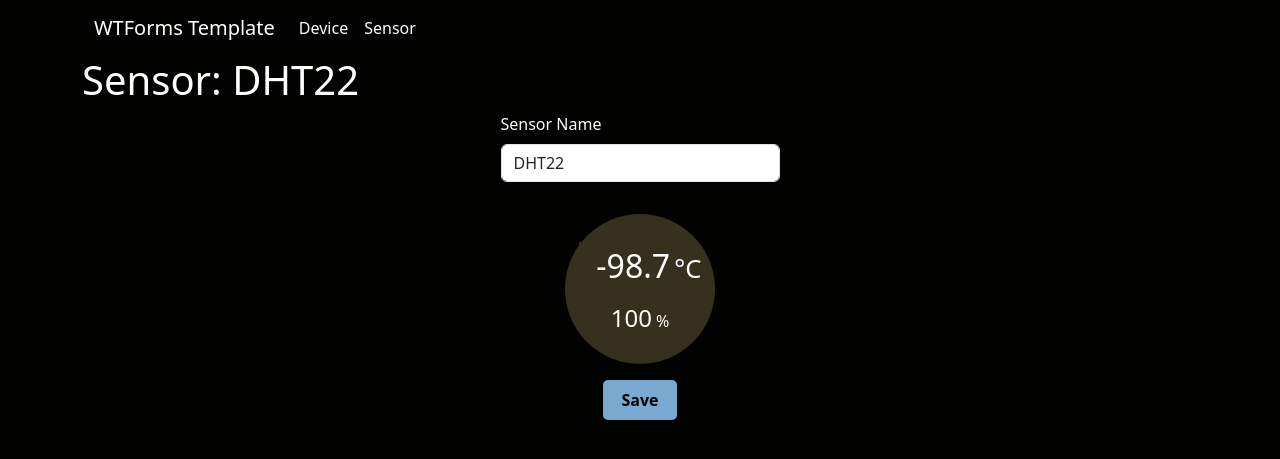
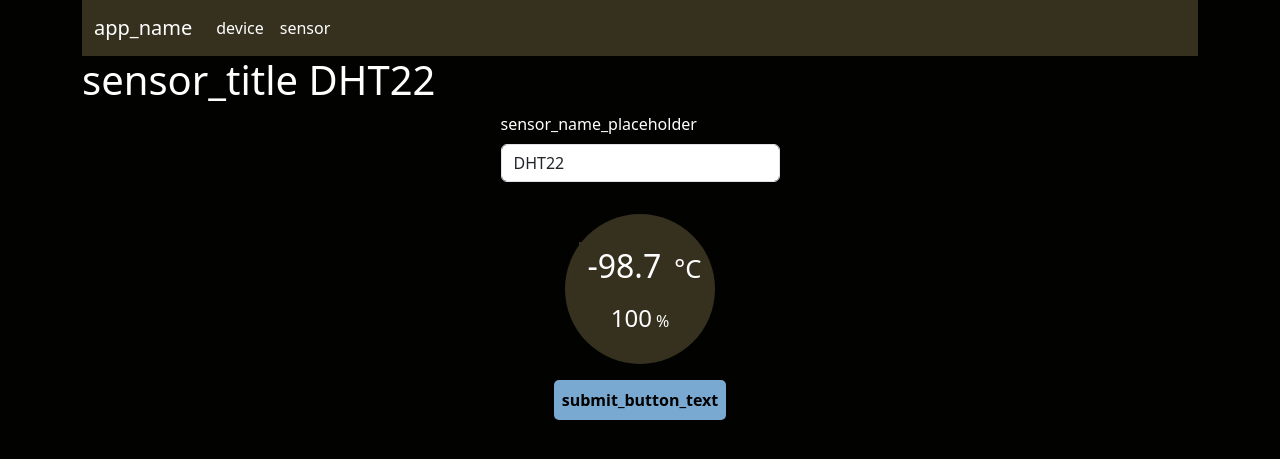
Before and after one commit to techdude101/flask-wtforms-template, a Flask app: page /sensor in a window 1280 px wide. Shown: the top 459 px of the page. Run offline with Flask 3, Linux system fonts and the light colour scheme.

Commit message:
Number formatting - I18N

```diff
--- a/src/app.py
+++ b/src/app.py
@@ -1,16 +1,19 @@
 """Main Flask application"""
 
 import argparse
+import decimal
 import os
 import sys
 import socket
 import logging
 import logging.config
 import textwrap
+import locale
 from flask import Flask, request, session, g, render_template
 from flask_babel import Babel
 from models.device_info_form import DeviceInfoForm
 from models.sensor_info_form import SensorInfoForm
+from flask_babel import _, format_decimal
 
 # Routes
 from routes.hw import hw_route
@@ -76,8 +79,9 @@ def create_app():
     flask_app.config['SECRET_KEY'] = "my super secret key"
     flask_app.register_blueprint(hw_route)
     flask_app.register_blueprint(log_level_route)
-    Babel(flask_app, locale_selector=get_locale,
-          timezone_selector=get_timezone)
+    flask_app.babel = Babel(
+        flask_app, locale_selector=get_locale, timezone_selector=get_timezone
+    )
 
     return flask_app
 
@@ -98,6 +102,7 @@ def hello_world():
 @app.route("/device", methods=["GET", "POST"])
 def device():
     device_info_form = DeviceInfoForm(data=device_info)
+    device_info_form.submit.value = _('submit_button_text')
 
     if device_info_form.validate_on_submit():
         device_info["device_name"] = device_info_form.device_name.data
@@ -113,12 +118,23 @@ def device():
 
 @app.route("/sensor", methods=["GET", "POST"])
 def sensor():
+    locale.setlocale(locale.LC_ALL, get_locale())
+    app.logger.debug("Locale: %s", get_locale())
+
     sensor_info_form = SensorInfoForm(data=sensor_info)
+
+    app.logger.debug("Formatted temp = %s", sensor_info_form.temperature.data)
 
     if sensor_info_form.validate_on_submit():
         sensor_info["sensor_name"] = sensor_info_form.sensor_name.data
-        sensor_info["temperature"] = sensor_info_form.temperature.data
+        sensor_info["temperature"] = locale.atof(
+            sensor_info_form.temperature.data, decimal.Decimal
+        )
+        app.logger.debug("Updated temperature = %s",
+                         sensor_info["temperature"])
         sensor_info["humidity"] = sensor_info_form.humidity.data
+    sensor_info_form.temperature.data = format_decimal(
+        sensor_info["temperature"])
 
     return render_template("sensor_info_form.html",
                            sensor_info=sensor_info,
@@ -138,7 +154,7 @@ if __name__ == "__main__":
     parser.add_argument(
         "-l",
         "--log-level",
-        default="ERROR",
+        default="DEBUG",
         help=textwrap.dedent(
             """\
                         CRITICAL, ERROR, WARNING, INFO or DEBUG
--- a/src/models/sensor_info_form.py
+++ b/src/models/sensor_info_form.py
@@ -1,12 +1,13 @@
 from flask_wtf import FlaskForm
-from wtforms import StringField, DecimalField, IntegerField, SubmitField
+from wtforms import StringField, IntegerField, SubmitField
 from wtforms.validators import DataRequired
 
 
 class SensorInfoForm(FlaskForm):
-    sensor_name = StringField("Sensor Name", validators=[DataRequired()])
-    temperature = DecimalField("Temperature (°C)",
-                               validators=[DataRequired()],
-                               places=1)
-    humidity = IntegerField("Humidity (%)", validators=[DataRequired()])
-    submit = SubmitField("Save")
+    sensor_name = StringField('sensor_name_placeholder',
+                              validators=[DataRequired()])
+    temperature = StringField("temperature_placeholder",
+                              validators=[DataRequired()])
+    humidity = IntegerField('humidity_placeholder',
+                            validators=[DataRequired()])
+    submit = SubmitField('submit_button_text')
--- a/src/static/css/styles.css
+++ b/src/static/css/styles.css
@@ -19,6 +19,10 @@ a:active,
 a:hover,
 a:focus {
   text-decoration: underline;
+}
+
+.nav-top {
+  background-color: var(--colour-secondary);
 }
 
 .sensor-form {
@@ -45,9 +49,10 @@ a:focus {
 }
 
 .temperature {
-  width: 5ch;
+  min-width: 3ch;
+  max-width: 5ch;
   font-size: 2rem;
-  text-align: right;
+  text-align: center;
 }
 
 .temperature-unit {
--- a/src/templates/base.html
+++ b/src/templates/base.html
@@ -10,16 +10,16 @@
 <body>
   <div class="container">
     <header>
-      <nav class="navbar navbar-expand-lg navbar-light">
+      <nav class="navbar navbar-expand-lg navbar-light nav-top">
       <div class="container-fluid">
-        <a class="navbar-brand" href="/">WTForms Template</a>
+        <a class="navbar-brand" href="/">{{ _('app_name') }}</a>
         <div class="collapse navbar-collapse" id="navbarSupportedContent">
           <ul class="navbar-nav me-auto mb-2 mb-lg-0">
             <li class="nav-item">
-              <a class="nav-link" href="/device">Device</a>
+              <a class="nav-link" href="/device">{{ _('device') }}</a>
             </li>
             <li class="nav-item">
-              <a class="nav-link" href="/sensor">Sensor</a>
+              <a class="nav-link" href="/sensor">{{ _('sensor') }}</a>
             </li>
           </ul>
         </div>
--- a/src/templates/sensor_info_form.html
+++ b/src/templates/sensor_info_form.html
@@ -1,9 +1,9 @@
 {% extends 'base.html' %}
 {% block content %}
-  <h1> Sensor: {{ sensor_info.sensor_name }} </h1>
+  <h1> {{ _('sensor_title') }} {{ sensor_info.sensor_name }} </h1>
   <form method="POST" class="w-25 sensor-form">
     {{ form.csrf_token }}
-    {{ form.sensor_name.label(class="form-label") }}
+    {{ form.sensor_name.label(class="form-label", text=_("sensor_name_placeholder")) }}
     {{ form.sensor_name(class="form-control") }}
     <div class="sensor-container">
       <div>
@@ -16,7 +16,7 @@
       </div>
     </div>
     <div class="button-group">
-      {{ form.submit(class="button-highlight") }}
+      {{ form.submit(class="button-highlight", value=_("submit_button_text")) }}
     </div>
   </form>
 {% endblock %}
```
Also changed, not shown: src/models/device_info_form.py (+4 -3 lines), src/templates/device_info_form.html (+4 -4 lines), src/translations/en/LC_MESSAGES/messages.po, src/translations/en_GB/LC_MESSAGES/messages.po, src/translations/fr/LC_MESSAGES/messages.po.
